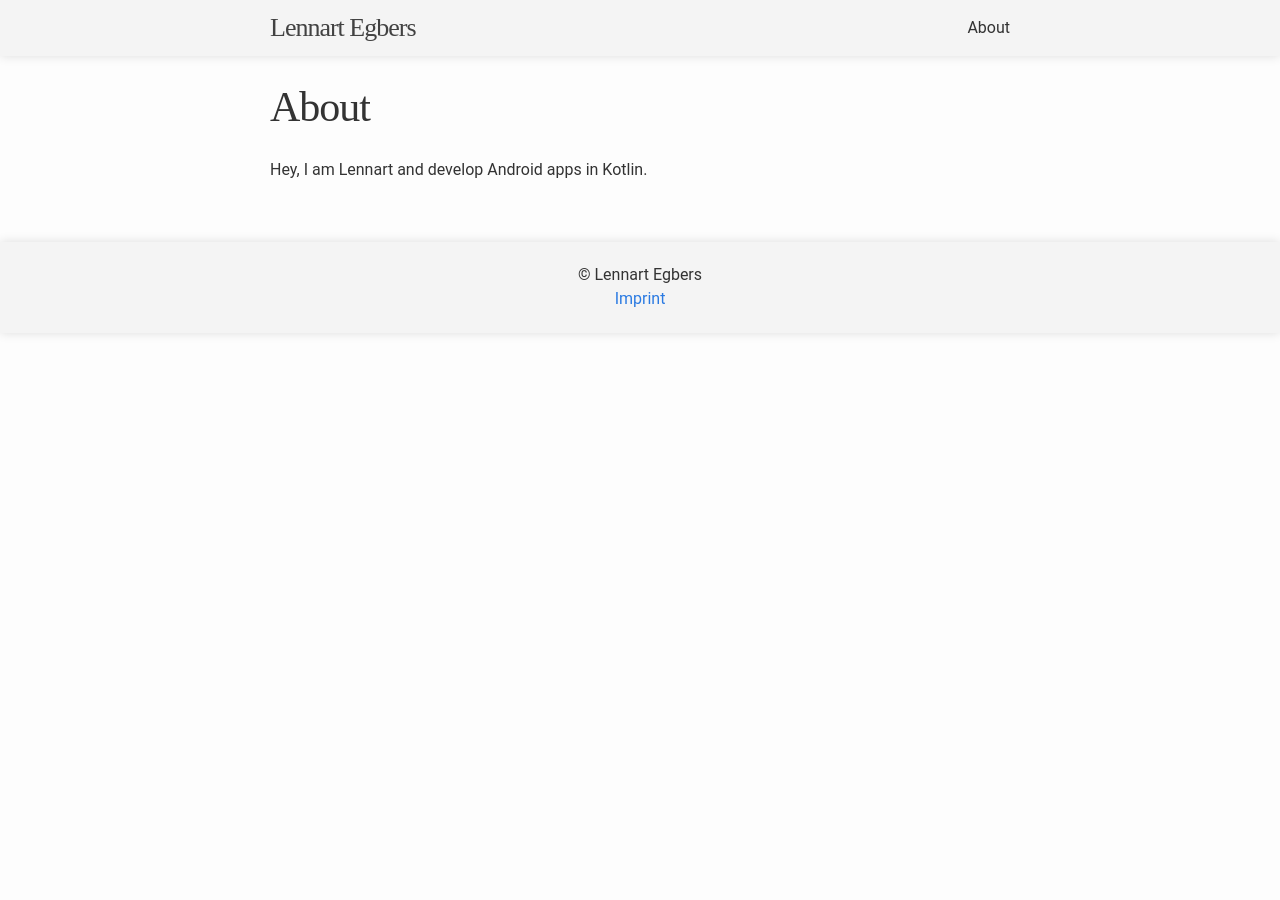
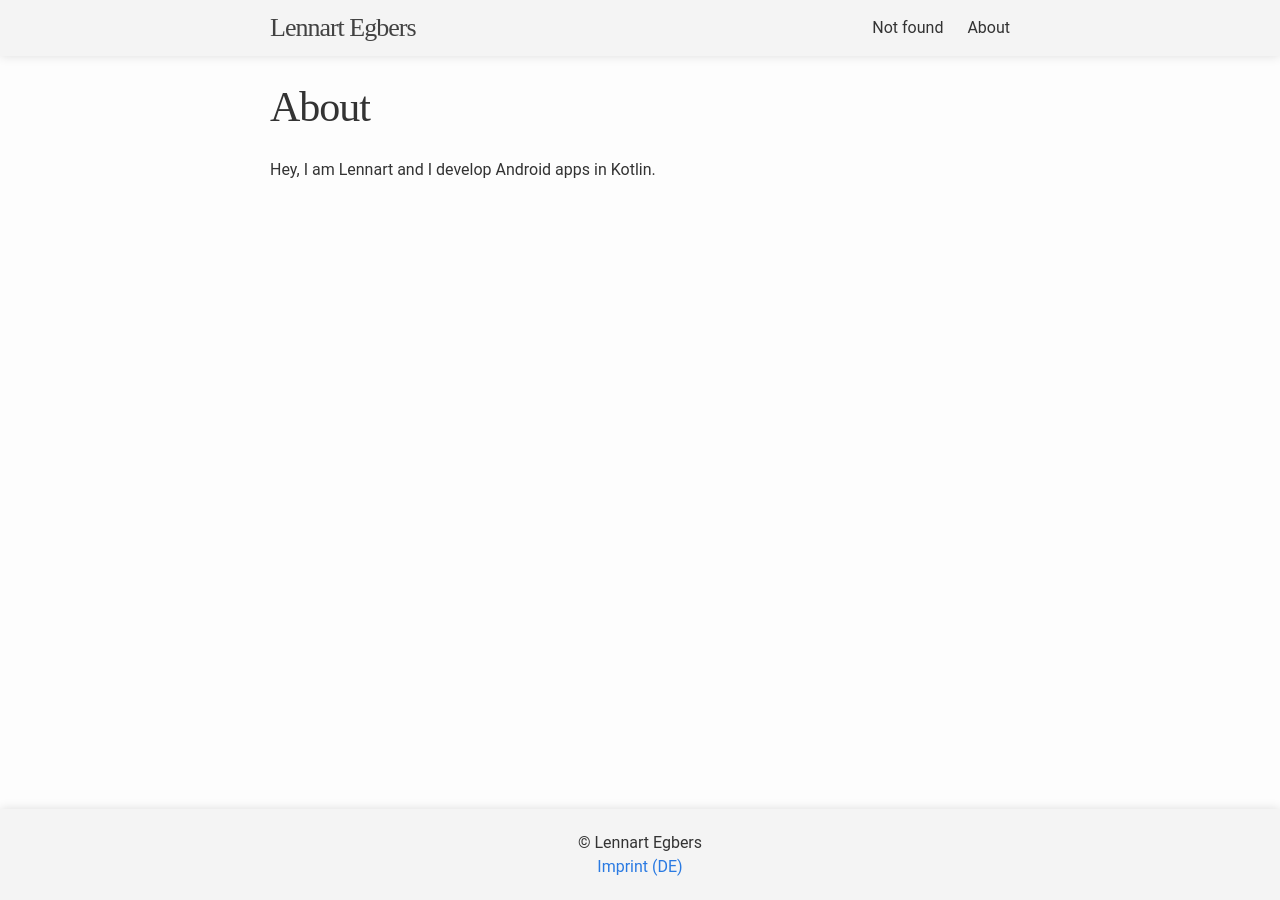
Before and after one commit to LennartEgb/lennartegb.github.io, a Jekyll site: the page built from about.md, in a window 1280 px wide. Built offline with Jekyll 4.4.1, drawn with Linux system fonts in a browser that asks for light colours.

Commit message:
adjusted footer sticking to bottom

```diff
--- a/_includes/footer.html
+++ b/_includes/footer.html
@@ -1,4 +1,4 @@
 <footer class="site-footer">
   <p>© {{ site.title }}</p>
-  <a>Imprint</a>
+  <a href="/imprint">Imprint (DE)</a>
 </footer>
--- a/_layouts/default.html
+++ b/_layouts/default.html
@@ -5,6 +5,7 @@
 
   <body>
 
+    <div id="container">
       {% include header.html %}
 
       <div class="page-content">
@@ -14,7 +15,7 @@
       </div>
 
       {% include footer.html %}
-
+    </div>
   </body>
 
 </html>
--- a/_sass/_layout.scss
+++ b/_sass/_layout.scss
@@ -87,6 +87,10 @@
     }
 }
 
+#container {
+    min-height: 100%;
+    position: relative;
+}
 
 
 /**
@@ -96,9 +100,10 @@
     box-shadow: 0px 0px 10px rgba(0, 0, 0, 0.13);
     padding: $padding-default 0;
     background-color: #F4F4F4;
+    text-align: center;
+    position: absolute;
+    bottom: 0;
     width: 100%;
-    bottom: 0;
-    text-align: center;
 
     p {
         margin: 0;
@@ -174,6 +179,8 @@
  */
 .page-content {
     padding: $spacing-unit 0;
+
+    padding-bottom: $padding-default + 60pt;
 }
 
 .page-heading {
--- a/about.md
+++ b/about.md
@@ -4,4 +4,4 @@ title: About
 permalink: /about/
 ---
 
-Hey, I am Lennart and develop Android apps in Kotlin.
+Hey, I am Lennart and I develop Android apps in Kotlin.
--- a/index.html
+++ b/index.html
@@ -4,7 +4,7 @@ layout: default
 
 <div class="home">
 
-  <img alt="" src="img/me.jpg">
+  <img alt="Profile" src="img/me.jpg" style="border-radius: 100%; width: 200pt; height: 200pt;">
   <h1> {{ site.title }} </h1>
   <h2>Android Developer</h2>
 
```
Also changed, not shown: 404.md (added, +7 -0 lines). Lines whose indentation alone changed are shown as unchanged.
